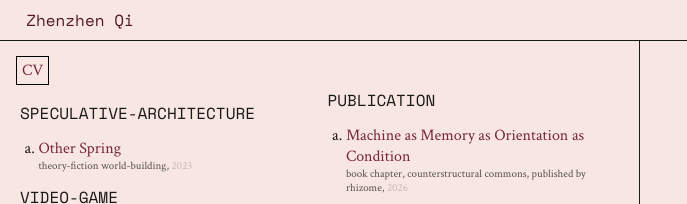
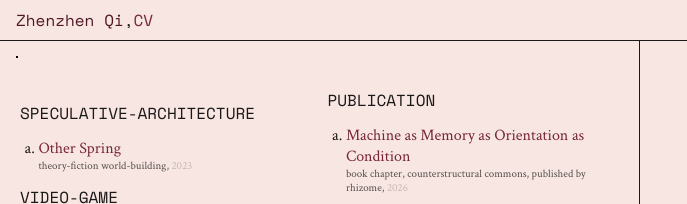
Before and after one commit to zhenzhenqi/zhenzhenqi, a Jekyll site: the page built from index.md, in a window 1280 px wide. Shown: the top 204 px of the page, without its empty margins (0-687 px from the left). Built offline with Jekyll 4.4.1, drawn with Linux system fonts in a browser that asks for light colours.

Commit message:
Add CV link beside site name

```diff
--- a/_layouts/main.html
+++ b/_layouts/main.html
@@ -8,7 +8,7 @@
 
 <header>
   <nav class="navbar">
-    <ul><li><a href="{{ '/' | relative_url }}">Zhenzhen Qi</a></li></ul>
+    <ul><li><a href="{{ '/' | relative_url }}">Zhenzhen Qi</a>, <a href="{{ '/about.html' | relative_url }}">CV</a></li></ul>
   </nav>
 </header>
 
--- a/index.md
+++ b/index.md
@@ -3,13 +3,12 @@
 title: Zhenzhen Qi
 ---
 <section id="pages">
-  <li><a href="{{ '/about.html' | relative_url }}">CV</a></li>
   <li class="mobile-only"><a href="#project-list-anchor">Projects</a></li>
 </section>
 
 <header>
   <nav class="navbar">
-    <ul><li><a class="active" href="{{ '/' | relative_url }}">Zhenzhen Qi</a></li></ul>
+    <ul><li><a class="active" href="{{ '/' | relative_url }}">Zhenzhen Qi</a>, <a href="{{ '/about.html' | relative_url }}">CV</a></li></ul>
   </nav>
 </header>
 
```
